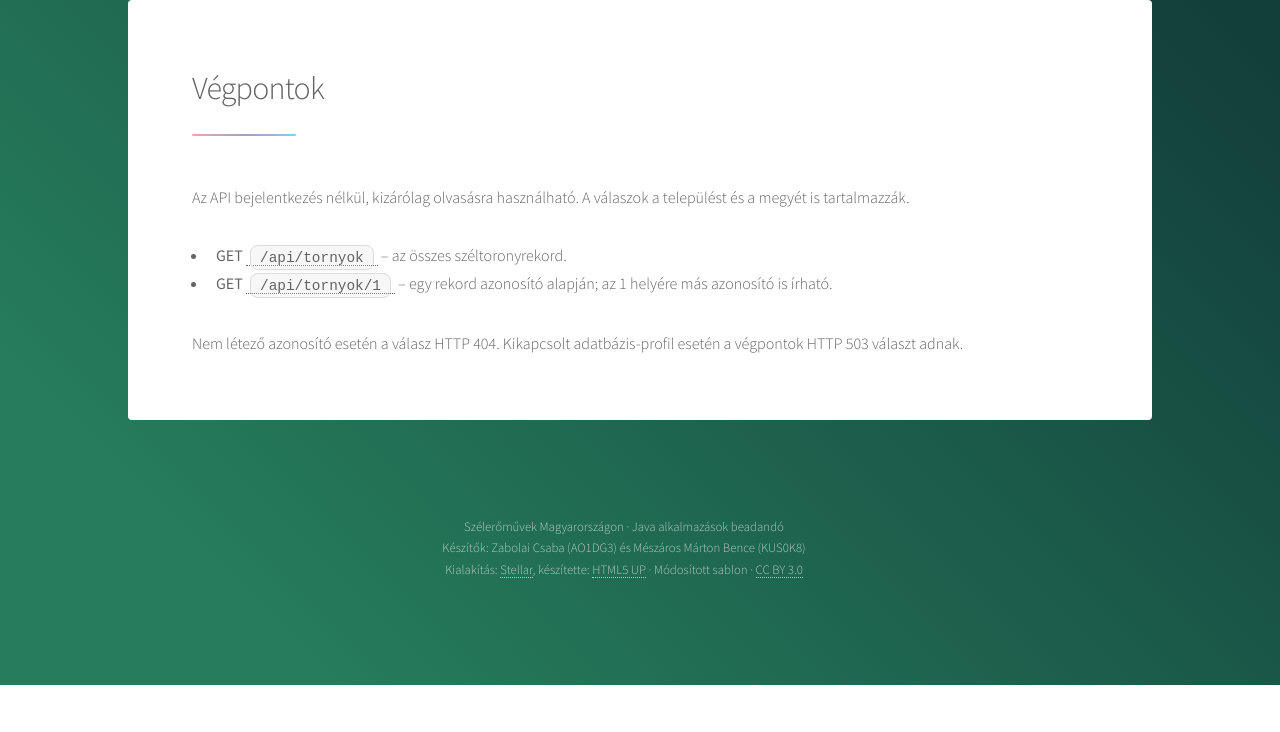
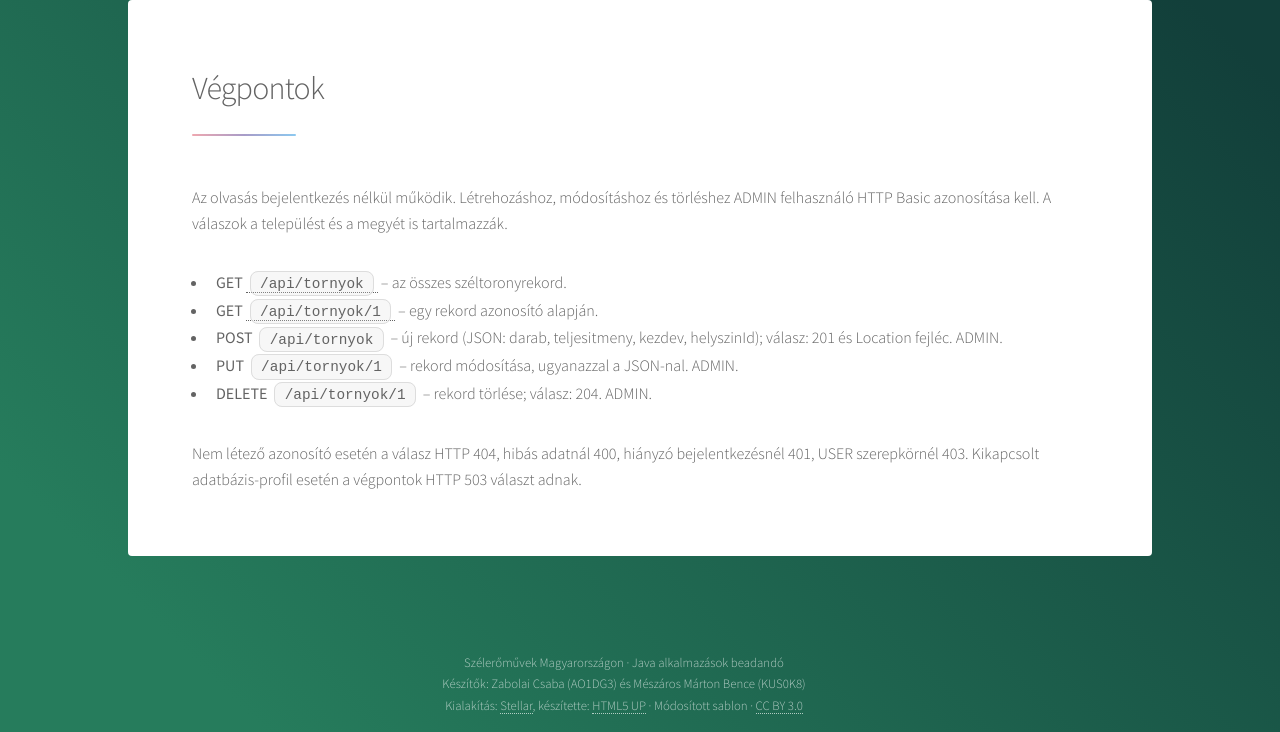
Before and after one commit to zabolaicsaba-lgtm/java-labor-beadando, a Spring app: page /rest in a window 1280 px wide. Shown: the part 265-997 px from the top of the page. Before the commit the page ends 950 px from the top, so only its background shows below. Run offline with Thymeleaf, Linux system fonts and the light colour scheme; the template is opened without the code that fills it, so the values that code supplies are empty; some of the project's set-up classes (security, data sources, template engines, error pages and the like) are left out, and stand-ins take their place; database files in the repository are not loaded.

Commit message:
REST oldal: írási végpontok dokumentálása

```diff
--- a/src/main/resources/templates/rest.html
+++ b/src/main/resources/templates/rest.html
@@ -27,12 +27,15 @@
     <main id="main">
         <section class="main">
             <header class="major"><h2>Végpontok</h2></header>
-            <p>Az API bejelentkezés nélkül, kizárólag olvasásra használható. A válaszok a települést és a megyét is tartalmazzák.</p>
+            <p>Az olvasás bejelentkezés nélkül működik. Létrehozáshoz, módosításhoz és törléshez ADMIN felhasználó HTTP Basic azonosítása kell. A válaszok a települést és a megyét is tartalmazzák.</p>
             <ul>
                 <li><strong>GET</strong> <a th:href="@{/api/tornyok}"><code th:text="@{/api/tornyok}"></code></a> – az összes széltoronyrekord.</li>
-                <li><strong>GET</strong> <a th:href="@{/api/tornyok/1}"><code th:text="@{/api/tornyok/1}"></code></a> – egy rekord azonosító alapján; az 1 helyére más azonosító is írható.</li>
+                <li><strong>GET</strong> <a th:href="@{/api/tornyok/1}"><code th:text="@{/api/tornyok/1}"></code></a> – egy rekord azonosító alapján.</li>
+                <li><strong>POST</strong> <code th:text="@{/api/tornyok}"></code> – új rekord (JSON: darab, teljesitmeny, kezdev, helyszinId); válasz: 201 és Location fejléc. ADMIN.</li>
+                <li><strong>PUT</strong> <code th:text="@{/api/tornyok/1}"></code> – rekord módosítása, ugyanazzal a JSON-nal. ADMIN.</li>
+                <li><strong>DELETE</strong> <code th:text="@{/api/tornyok/1}"></code> – rekord törlése; válasz: 204. ADMIN.</li>
             </ul>
-            <p>Nem létező azonosító esetén a válasz HTTP 404. Kikapcsolt adatbázis-profil esetén a végpontok HTTP 503 választ adnak.</p>
+            <p>Nem létező azonosító esetén a válasz HTTP 404, hibás adatnál 400, hiányzó bejelentkezésnél 401, USER szerepkörnél 403. Kikapcsolt adatbázis-profil esetén a végpontok HTTP 503 választ adnak.</p>
         </section>
     </main>
     <footer th:replace="~{footer :: footer}"></footer>
```
